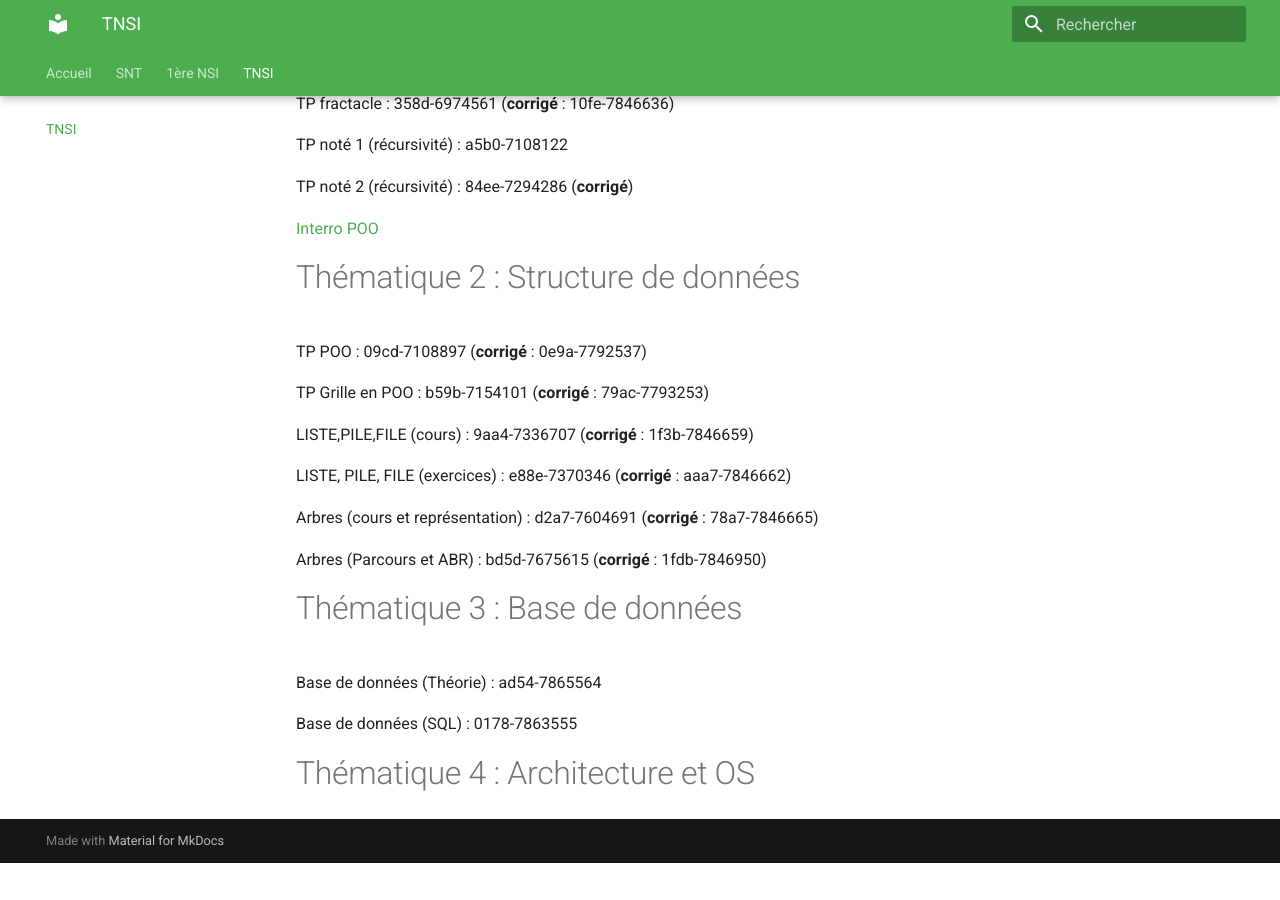
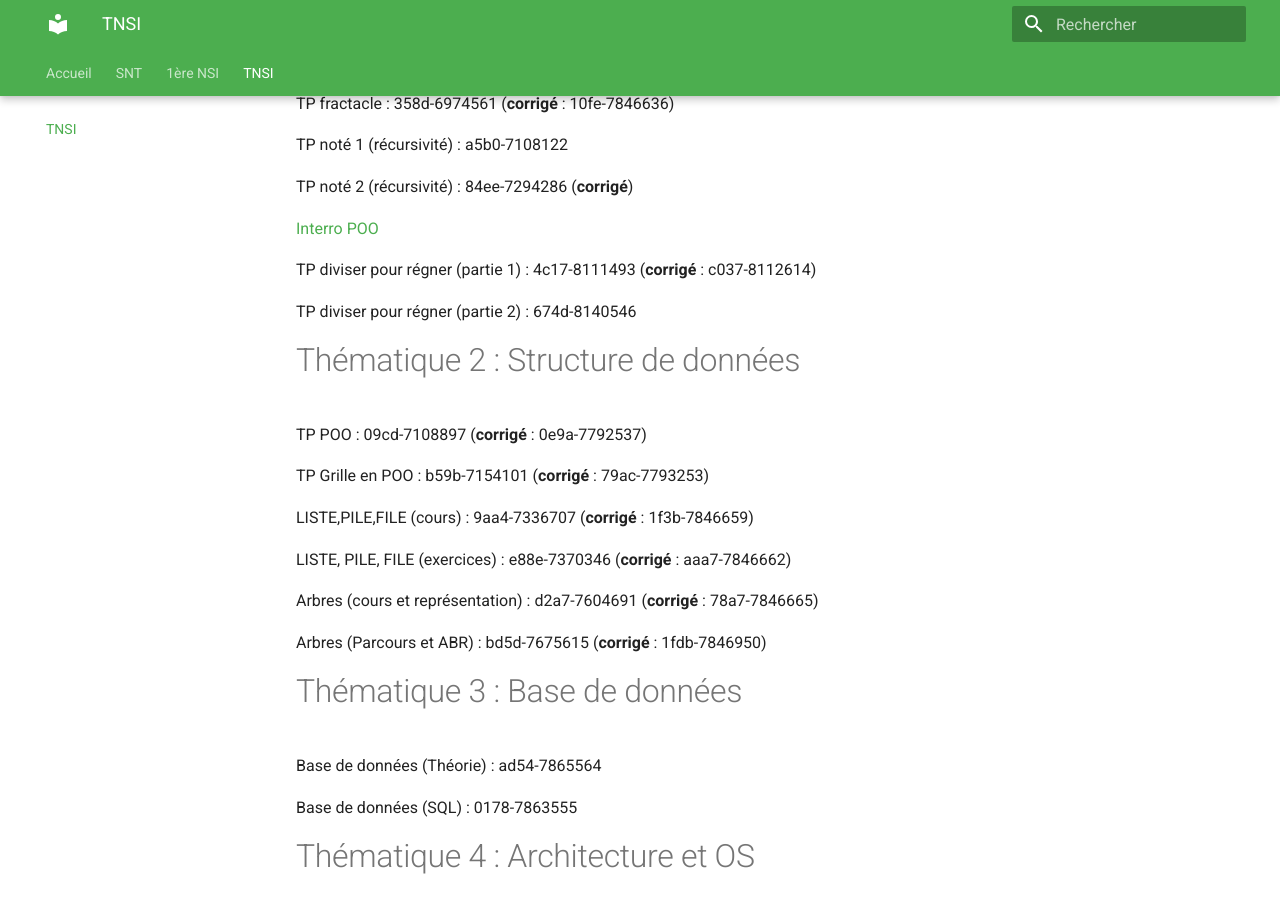
Before and after one commit to DehaisM/nsi-public, an MkDocs documentation site: the page built from docs-public/TNSI/index.md, in a window 1280 px wide and 900 px high, scrolled down 756 px. Built offline with MkDocs 1.6.1 and Material for MkDocs 9.7.7, drawn with Linux system fonts in a browser that asks for light colours; before the commit the page ends 1619 px from its top, so only the background shows below that.

Commit message:
ajout term

```diff
--- a/docs-public/TNSI/index.md
+++ b/docs-public/TNSI/index.md
@@ -34,6 +34,10 @@
 
 [Interro POO](Devoirs/interroPOO.pdf)
 
+TP diviser pour régner (partie 1) : 4c17-8111493 (**corrigé** : c037-8112614)
+
+TP diviser pour régner (partie 2) : 674d-8140546
+
 # Thématique 2 : Structure de données
 
 TP POO : 09cd-7108897 (**corrigé** : 0e9a-7792537)
@@ -46,7 +50,6 @@
 
 Arbres (cours et représentation) : d2a7-7604691 (**corrigé** : 78a7-7846665)
 
-
 Arbres (Parcours et ABR) : bd5d-7675615 (**corrigé** : 1fdb-7846950)
 
 
```
